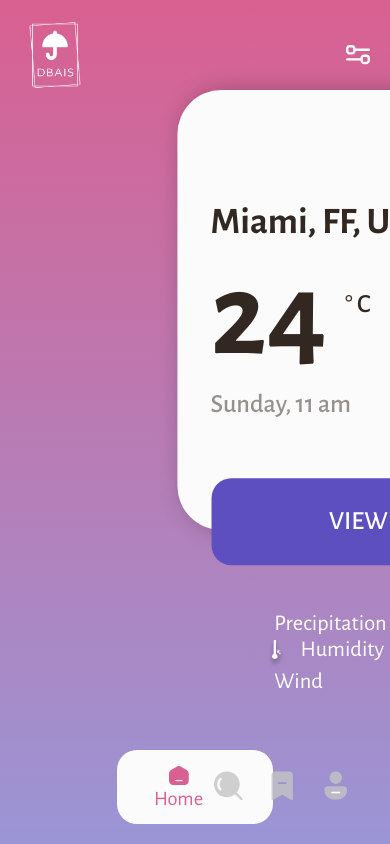
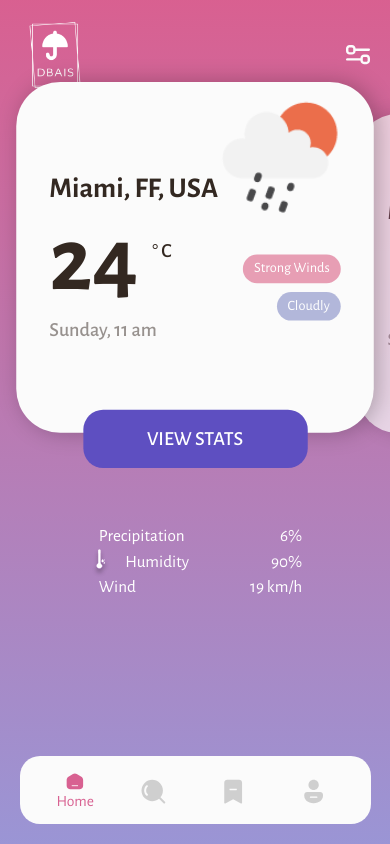
Before and after one commit to danilabais/weather-gulp, a website: page app/index.html in a window 390 px wide. Drawn offline with nearby package versions, Linux system fonts and the light colour scheme; files that its build step writes are made by us from their sources.

Commit message:
Адаптив сделан

```diff
--- a/app/index.html
+++ b/app/index.html
@@ -29,8 +29,9 @@
 
           <div class="swiper-slide">
             <div class="card">
+              <img src="/images/test.png" class="card__title-img" alt="">
               <div class="card__content">
-               <h2 class="card__title">Miami, FF, USA <img src="/images/test.png" class="card__title-img" alt=""></h2>
+               <h2 class="card__title">Miami, FF, USA </h2>
                <div class="card__additional">
                  <div class="card__left">
                    <div class="card__temp">
--- a/app/js/main.js
+++ b/app/js/main.js
@@ -1,23 +1,30 @@
 const swiper = new Swiper('.content', {
-    // Optional parameters
-    //loop: true,
-
-    // If we need pagination
-
-
-    // Navigation arrows
-
     mousewheel: {
       sensitivity:1,
     },
     speed:350,
-    slidesPerView:2.6,
+
     watchOverflow:true,
     centeredSlides: true,
     grabCursor:true,
     slideToClickedSlide:true,
-    spaceBetween: 250,
+    spaceBetween: 20,
 
+    breakpoints: {
+
+      0: {
+        slidesPerView: 1.2,
+        spaceBetween: 0,
+      },
+      800: {
+        slidesPerView: 2.4,
+        spaceBetween: 100,
+      },
+      1400: {
+        slidesPerView:2.6,
+        spaceBetween: 240,
+      },
+    }
 
 
   });
--- a/app/scss/style.scss
+++ b/app/scss/style.scss
@@ -7,7 +7,7 @@
 
 .main {
     background: linear-gradient(180deg, #E75481 -22.84%, #929CDE 113.36%);
-    min-height: 100%;
+    height: 100vh;
     display: flex;
     flex-direction: column;
     justify-content: space-between;
@@ -22,6 +22,7 @@
     padding: 0 20px;
     margin-top: 20px;
     width: 100%;
+    margin-bottom: 24px;
 
 }
 
@@ -63,9 +64,9 @@
     }
     &__title-img {
         position: absolute;
-            right: 0;
-            top: 0;
-            transform: translateY(-100px);
+        right: -14px;
+        top: -32px;
+
     }
     &__temp {
         font-weight: 700;
@@ -113,10 +114,10 @@
         background: #5E4FC1;
         border-radius: 18px;
         color: #fff;
-        padding: 25px 47px;
+        padding: 15px 37px;
         position: absolute;
         bottom: -32px;
-        width: 60%;
+        width: 40%;
         align-self: center;
         transition: all .3s ease;
         &:hover {
@@ -162,6 +163,7 @@
             font-weight: 300;
             font-size: 12rem;
             color: #FFFFFF;
+            align-items: center;
         }
         &__text {
             display: flex;
@@ -174,7 +176,7 @@
     .nav {
         background: #FBFBFB;
         border-radius: 20px;
-        width: 40vw;
+        width: 420px;
         margin-bottom: 20px;
         display: flex;
         justify-content: space-between;
@@ -234,3 +236,54 @@
             width: 60%;
         }
     }
+    @media (max-width:1350px) {
+        :root {
+            font-size: 1.5px;
+        }
+    }
+    @media (max-width:650px) {
+        :root {
+            font-size: 1.3px;
+        }
+    }
+
+    @media (max-width:750px) {
+
+        .card__chips {
+            padding: 5px 10px;
+        }
+        .card {
+                height: 319px;
+        }
+    }
+
+    @media (max-width:500px) {
+
+        .nav {
+            max-width: 90vw;
+            svg {
+                max-width: 20px;
+            }
+        }
+    }
+    @media (max-height:700px) {
+
+        .card {
+            margin-bottom: 150px;
+            &__more {
+                bottom: -19px;
+                padding: 9px 30px;
+            }
+        }
+        .card {
+            height: 267px;
+        }
+        .additional {
+            bottom: -124px;
+        }
+    }
+    @media (max-width:320px) {
+        :root {
+            font-size: 1px;
+        }
+    }
```
Also changed, not shown: app/css/style.min.css, app/js/main.min.js.
